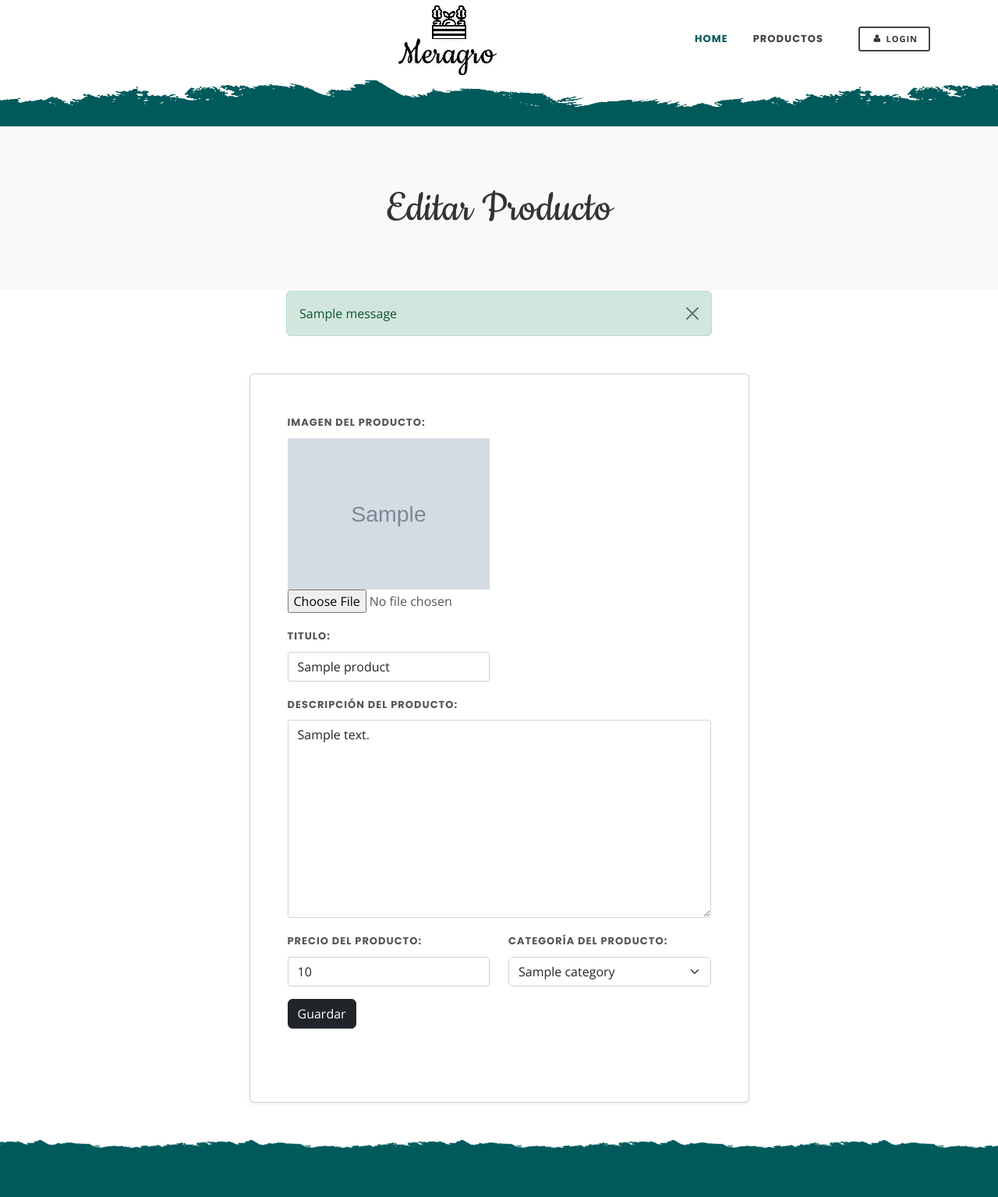
After one commit to Kelemvor-dev/meragro, a Django app: page /editProduct/1 in a window 1280 px wide. The commit adds this page. Shown: the whole page at 78% size. Run offline with Django 4.2, Linux system fonts and the light colour scheme; tables that the repository leaves empty hold one stand-in row (values such as "Sample post"); grey boxes marked "Sample" are stand-in pictures; one stand-in notice (Sample message) is shown; some libraries are stand-ins or nearby versions; some web fonts are replaced.

Commit message:
Finaliza historia de usuarios sprint 1 se agrega modulo mis productos del rol vendedor

```diff
--- a/products/context_processors.py
+++ b/products/context_processors.py
@@ -1,9 +1,11 @@
-from .forms import CreateProductForm
+from .forms import CreateProductForm, EditProductForm
 
 
 def crateProductForm(request):
     crateProduct_form = CreateProductForm()
+    editProduct_form = EditProductForm()
 
     return {
         'crateProduct_form': crateProduct_form,
+        'editProduct_form': editProduct_form,
     }
--- a/products/forms.py
+++ b/products/forms.py
@@ -1,7 +1,7 @@
 from django import forms
 from users.models import UserProfile
 
-from .models import Category
+from .models import Category, Product
 
 
 class CreateProductForm(forms.Form):
@@ -27,7 +27,9 @@ class CreateProductForm(forms.Form):
     price = forms.IntegerField(
         widget=forms.TextInput(
             attrs={
-                'class': 'form-control'
+                'class': 'form-control',
+                'type': 'number',
+                'placeholder': '0000000'
             }
         ))
 
@@ -36,6 +38,50 @@ class CreateProductForm(forms.Form):
                                              attrs={
                                                  'class': 'form-select'
                                              }))
+
+
+class EditProductForm(forms.Form, forms.ModelForm):
+
+    def __init__(self, *args, **kwargs):
+        super().__init__(*args, **kwargs)
+
+    title = forms.CharField(
+        max_length=200,
+        widget=forms.TextInput(
+            attrs={
+                'id': 'title',
+                'type': 'text',
+                'class': 'form-control'
+            }
+        ))
+    image = forms.ImageField(
+        widget=forms.FileInput(
+            attrs={'class': 'form-control-file'}
+        ))
+    content = forms.CharField(
+        widget=forms.Textarea(
+            attrs={
+                'class': 'form-control'
+            }
+        ))
+    price = forms.IntegerField(
+        widget=forms.TextInput(
+            attrs={
+                'class': 'form-control',
+                'type': 'number',
+                'placeholder': '0000000'
+            }
+        ))
+
+    id_category = forms.ModelChoiceField(queryset=Category.objects.all(),
+                                         widget=forms.Select(
+                                             attrs={
+                                                 'class': 'form-select'
+                                             }))
+
+    class Meta:
+        model = Product
+        fields = 'title', 'image', 'content', 'price', 'id_category'
 
     def save(self, commit=True):
         data = {}
--- a/products/urls.py
+++ b/products/urls.py
@@ -7,4 +7,8 @@ app_name = 'products'
 urlpatterns = [
     path('createProduct/', views.CreateProductView, name='createProduct'),
     path('saveProduct/', views.SaveProductView, name='saveProduct'),
+    path('editProduct/<id>', views.EditProductView, name='editProduct'),
+    path('saveEditProduct/<id>', views.SaveEditProductView, name='saveEditProduct'),
+    path('showProduct/<id>', views.ShowProductView, name='showProduct'),
+    path('deleteProduct/<id>', views.DeleteProductView, name='deleteProduct'),
 ]
--- a/products/views.py
+++ b/products/views.py
@@ -1,16 +1,36 @@
+import uuid
+
 from django.shortcuts import redirect, render
 from django.contrib import messages
 from django.contrib.auth.decorators import login_required
 from django.http.response import JsonResponse
 from .models import Product
 
-from .forms import CreateProductForm
+from .forms import CreateProductForm, EditProductForm
 from users.models import UserProfile
 
 
 @login_required(login_url='home:home')
 def CreateProductView(request):
     return render(request, "product/create_product.html")
+
+
+def ShowProductView(request, id):
+    product = Product.objects.get(id=id)
+    sku = str(uuid.uuid4().fields[-1])[:5] + 'ID' + id
+    return render(request, "product/show_product.html", {'product': product, 'sku': sku})
+
+
+def EditProductView(request, id):
+    product = Product.objects.get(id=id)
+    editProduct_form = EditProductForm(initial={
+        'title': product.title,
+        'image': product.image,
+        'content': product.content,
+        'price': product.price,
+        'id_category': product.id_category
+    })
+    return render(request, "product/edit_product.html", {'editProduct_form': editProduct_form, 'product': product})
 
 
 def SaveProductView(request):
@@ -40,3 +60,22 @@ def SaveProductView(request):
     else:
         messages.error(request, crateProduct_form.errors)
         return redirect('users:profile')
+
+
+def SaveEditProductView(request, id):
+    product = Product.objects.get(id=id)
+    editProduct_form = EditProductForm(request.POST, request.FILES or None, instance=product)
+    if editProduct_form.is_valid():
+        editProduct_form.save()
+        messages.success(request, 'Se guardaron los datos correctamente')
+        return redirect('users:profile')
+    else:
+        messages.error(request, editProduct_form.errors)
+        return redirect('users:profile')
+
+
+def DeleteProductView(request, id):
+    product = Product.objects.get(id=id)
+    product.delete()
+    messages.success(request, 'Se eliminaron los datos correctamente')
+    return redirect('users:profile')
--- /dev/null
+++ b/template/product/edit_product.html
@@ -0,0 +1,77 @@
+{% extends "index.html" %}
+{% load static i18n %}
+
+{% block main %}
+<div class="section mb-0" style="padding: 60px 0; border-top: 1px solid #EEE;">
+    <div class="container clearfix">
+        <div class="heading-block center mb-0 border-bottom-0">
+            <h3 class="nott font-secondary ls0" style="font-size: 60px;">Editar Producto</h3>
+        </div>
+    </div>
+</div>
+<section id="content">
+    <div class="container">
+        <div class="row justify-content-center">
+            <div class="col-md-12">
+                <div class="row">
+                    <div class="col-md-3"></div>
+                    <div class="col-md-6">
+                        {% if messages %}
+                        {% for message in messages %}
+                        <div class="alert alert-dismissible {{ message.tags }} mb-0">
+                            {{ message }}
+                            <button type="button" class="btn-close btn-sm" data-bs-dismiss="alert"
+                                    aria-hidden="true"></button>
+                        </div>
+                        {% endfor %}
+                        {% endif %}
+                    </div>
+                    <div class="col-md-3"></div>
+                </div>
+            </div>
+            <div class="col-lg-7 col-md-10">
+                <div class="card my-5 shadow-sm">
+                    <div class="card-body p-5">
+                        <form id="product-form" name="product-form" class="row"
+                              action="/saveEditProduct/{{ product.id }}" method="post"
+                              enctype="multipart/form-data">
+                            {% csrf_token %}
+                            <div class="col-6 form-group">
+                                <label for="register-form-name">Imagen del Producto:</label><br>
+                                <img src="{{ product.image.url }}">
+                                {{ editProduct_form.image}}
+                            </div>
+                            <div class="w-100"></div>
+                            <div class="col-6 form-group">
+                                <label for="product-form-name">Titulo:</label>
+                                {{ editProduct_form.title}}
+                            </div>
+                            <div class="w-100"></div>
+                            <div class="col-12 form-group">
+                                <label for="product-form-name">Descripción del producto:</label>
+                                {{ editProduct_form.content}}
+                            </div>
+                            <div class="w-100"></div>
+                            <div class="col-6 form-group">
+                                <label for="product-form-name">Precio del producto:</label>
+                                {{ editProduct_form.price}}
+                            </div>
+                            <div class="col-6 form-group">
+                                <label for="product-form-name">Categoría del producto:</label>
+                                {{ editProduct_form.id_category}}
+                            </div>
+                            <div class="col-12 form-group">
+                                <button type="submit" class="btn btn-dark m-0" id="product-form-submit"
+                                        name="register-form-submit"
+                                        value="register">Guardar
+                                </button>
+                            </div>
+                        </form>
+                    </div>
+                </div>
+            </div>
+        </div>
+    </div>
+    <div style="position: absolute; bottom: 0; left: 0; width: 100%; z-index: 3; background: url('{% static 'images/sketch-header.png' %}') repeat center bottom; background-size: auto 100%; height: 40px; margin-bottom: -10px;"></div>
+</section>
+{% endblock %}
--- a/template/user/profile.html
+++ b/template/user/profile.html
@@ -100,9 +100,9 @@
                                                                         <img src="{{ product.image.url }}" alt="Checked Short Dress">
                                                                     </div>
                                                                     <div class="card-body">
-                                                                        <a href="#" class="float-icons-mer card-text btn btn-danger"><i class="icon-trash-alt"></i></a>
-                                                                        <a href="#" class="float-icons-mer card-text btn btn-warning"><i class="icon-edit2"></i></a>
-                                                                        <a href="#" class="float-icons-mer card-text btn btn-dark"><i class="icon-eye-open"></i></a>
+                                                                        <a href="/deleteProduct/{{product.id}}" class="float-icons-mer card-text btn btn-danger"><i class="icon-trash-alt"></i></a>
+                                                                        <a href="/editProduct/{{product.id}}" class="float-icons-mer card-text btn btn-warning"><i class="icon-edit2"></i></a>
+                                                                        <a href="/showProduct/{{product.id}}" class="float-icons-mer card-text btn btn-dark"><i class="icon-eye-open"></i></a>
                                                                     </div>
                                                                 </div>
                                                             </div>
```
Also changed, not shown: template/product/show_product.html (added, +85 -0 lines), media/product/340330_b197e6c785e24dbda4bef48ffb5a3727_mv2.png (added), media/product/340330_b197e6c785e24dbda4bef48ffb5a3727_mv2_4E2tNj7.png (added), media/product/340330_b197e6c785e24dbda4bef48ffb5a3727_mv2_sDsyhdR.png (added).
